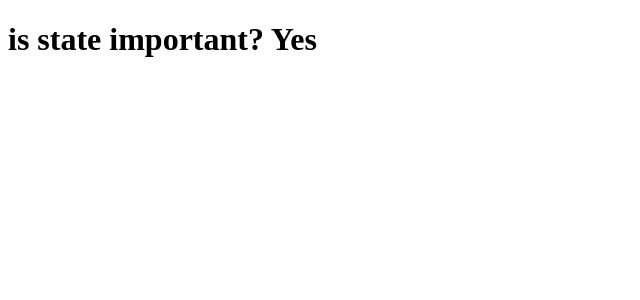
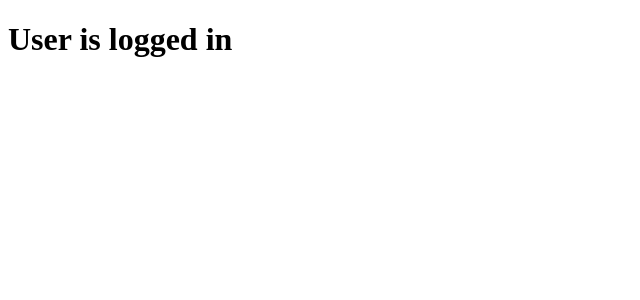
Before and after one commit to robscafe433/https---github.com-robscafe433-react-to-do-list, a React (Create React App) app: page / in a window 1280 px wide. Shown: the top 300 px of the page, without its empty margins (0-640 px from the left). Built offline with nearby package versions, Linux system fonts and the light colour scheme.

Commit message:
continuing practice of setting state to manipulate variable

```diff
--- a/src/App.js
+++ b/src/App.js
@@ -1,14 +1,28 @@
-import React from "react";
+import React, { Component } from "react";
 
-class App extends React.Component {
+class App extends Component {
   constructor() {
     super();
     this.state = {
-      answer: "Yes",
+      isLoggedIn: true,
     };
   }
+
   render() {
-    return <h1>is state important? {this.state.answer}</h1>;
+    let logInStatus;
+    if (this.state.isLoggedIn) {
+      logInStatus = "in";
+    } else {
+      logInStatus = "out";
+    }
+
+    console.log(logInStatus);
+
+    return (
+      <div>
+        <h1>User is logged {logInStatus}</h1>
+      </div>
+    );
   }
 }
 
```
